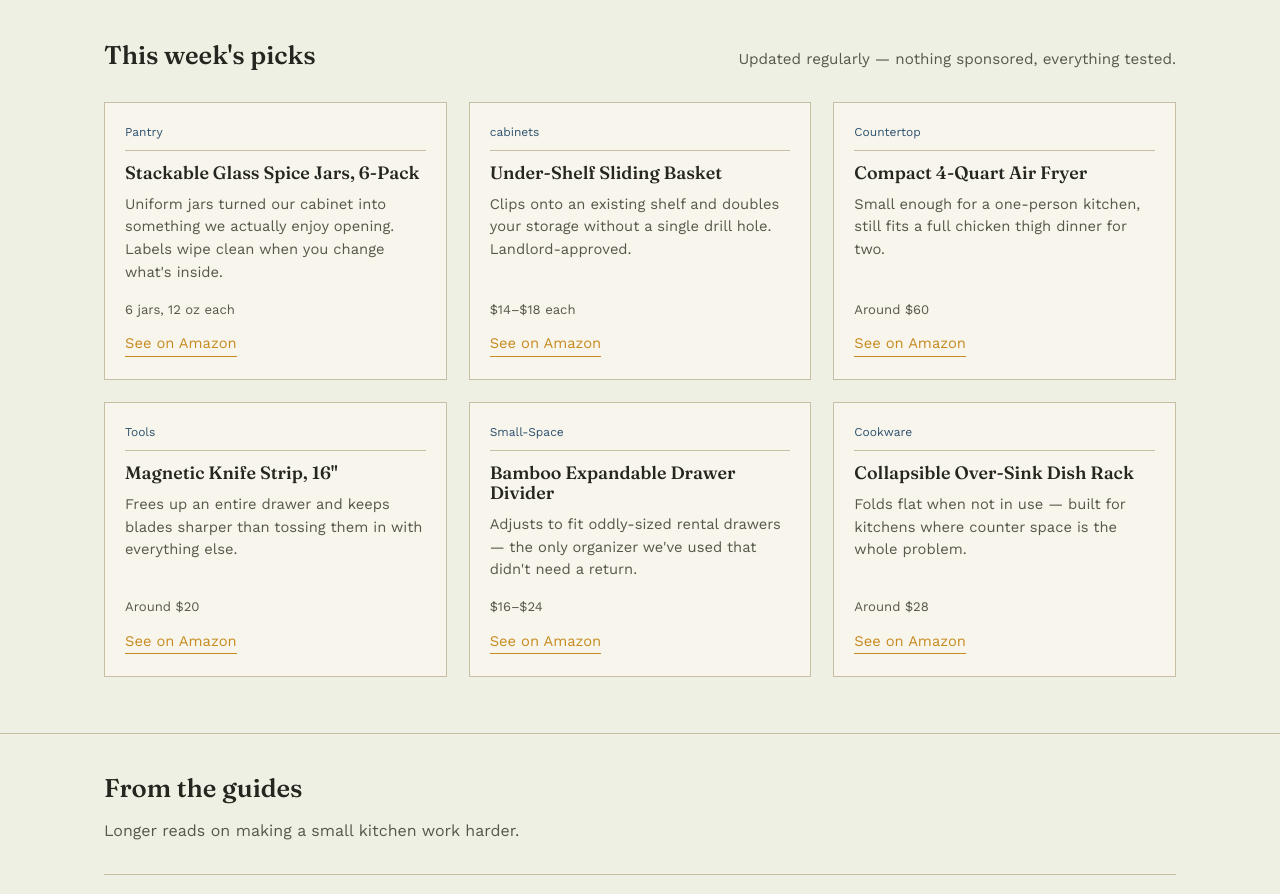
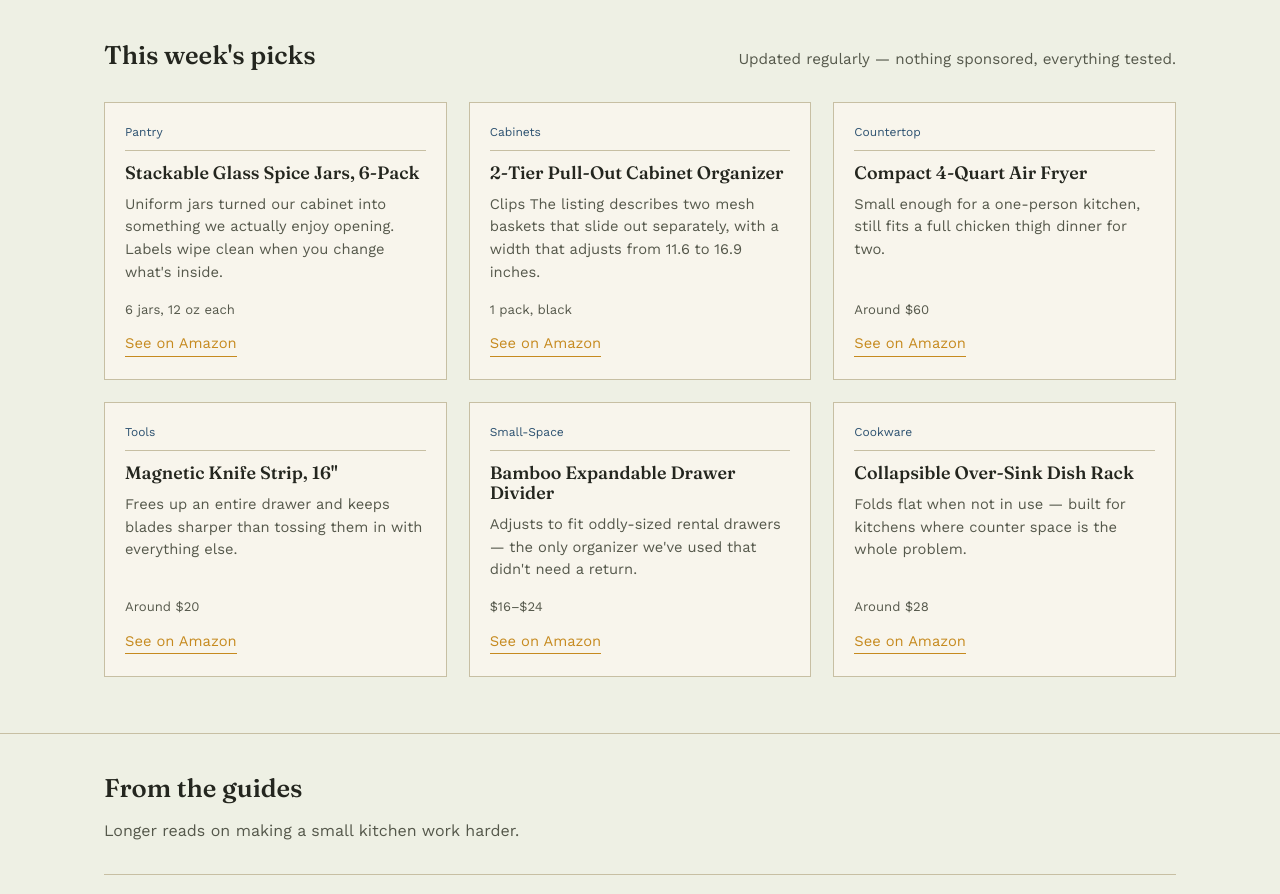
Before and after one commit to Danito423/tidy-shelf-site, a plain HTML site: page index.html in a window 1280 px wide. Shown: the part 860-1754 px from the top of the page. Drawn offline with nearby package versions, Linux system fonts and the light colour scheme.

Commit message:
Revise product information for cabinet organizer
Updated product details for the cabinet organizer.

```diff
--- a/index.html
+++ b/index.html
@@ -117,11 +117,11 @@
       </div>
 
       <div class="pick-card">
-        <span class="tag">cabinets</span>
-        <h3>Under-Shelf Sliding Basket</h3>
-        <p class="why">Clips onto an existing shelf and doubles your storage without a single drill hole. Landlord-approved.</p>
-        <span class="price-note">$14–$18 each</span>
-        <a href="#" class="see-link">See on Amazon</a>
+        <span class="tag">Cabinets</span>
+        <h3>2-Tier Pull-Out Cabinet Organizer</h3>
+        <p class="why">Clips The listing describes two mesh baskets that slide out separately, with a width that adjusts from 11.6 to 16.9 inches.</p>
+        <span class="price-note">1 pack, black</span>
+        <a href="https://link.amazon/B00mwHrDO" class="see-link" target="_blank" rel="noopener sponsored">See on Amazon</a>
       </div>
 
       <div class="pick-card">
```
